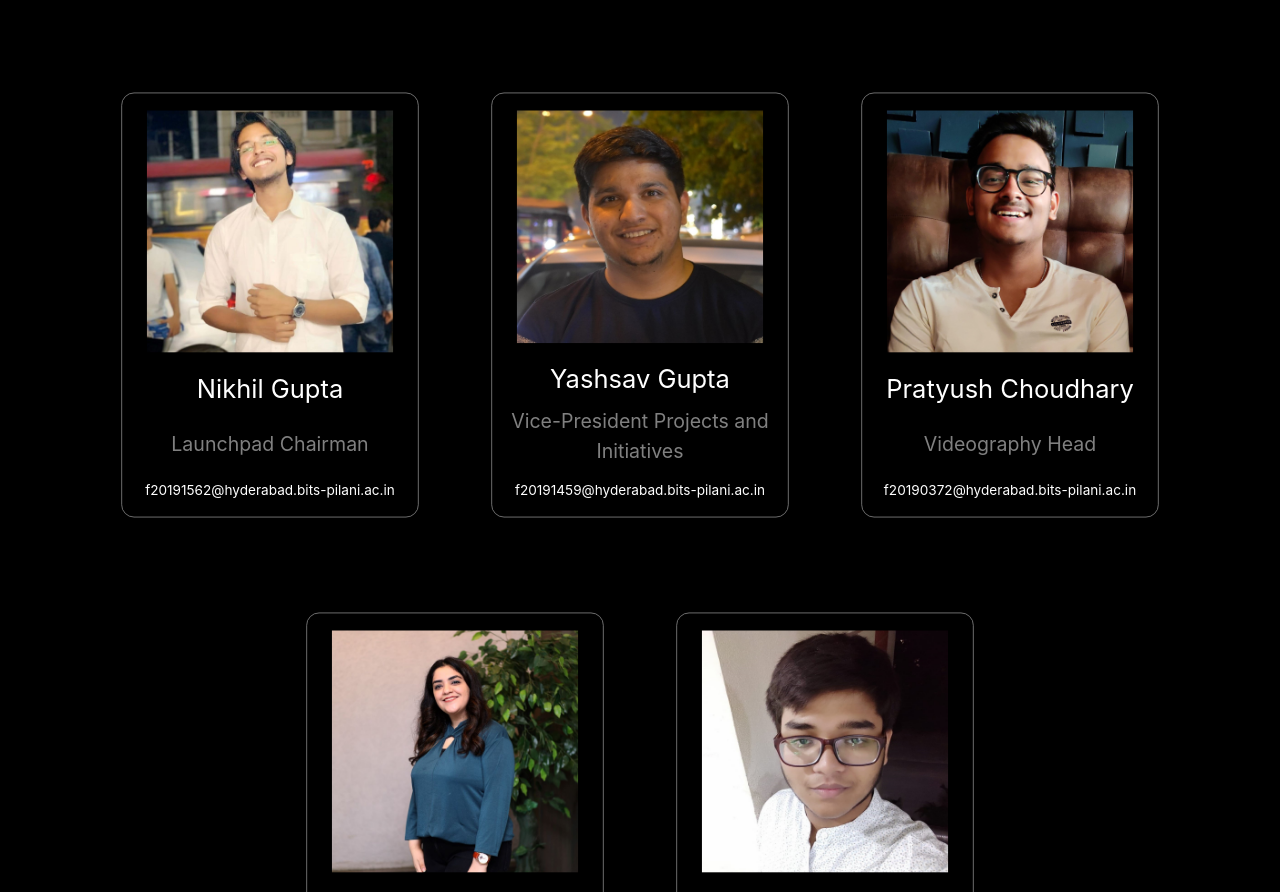
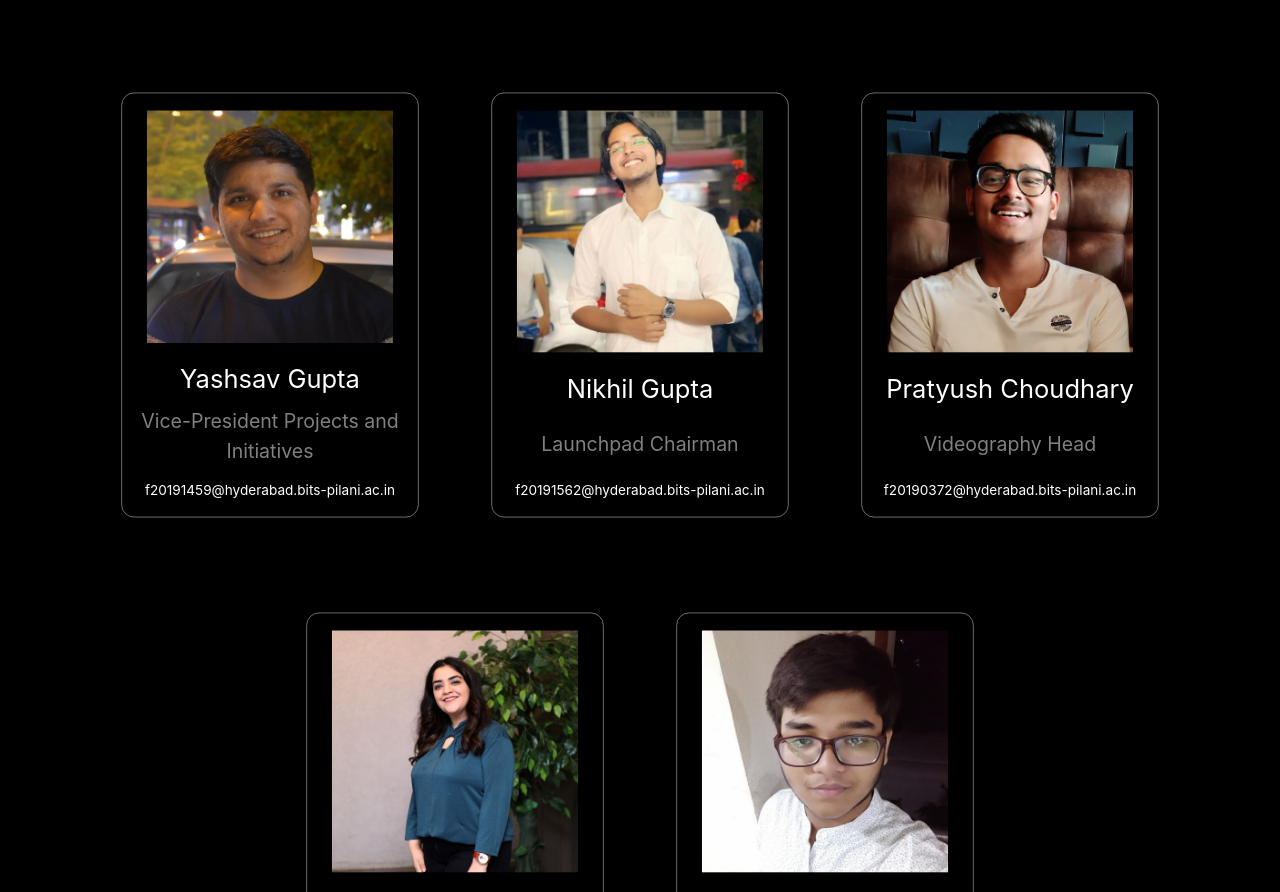
Before and after one commit to e-cell-bphc/Main-Website-new-, a Next.js app: page /about in a window 1280 px wide. Shown: the part 1019-1911 px from the top of the page. Built offline with nearby package versions, Linux system fonts and the light colour scheme.

Commit message:
about us positions and slack link

```diff
--- a/components/Navbar.js
+++ b/components/Navbar.js
@@ -28,7 +28,7 @@ export default function Navbar() {
             className={Navbarcss.button}
             target="_blank"
             rel="noopener noreferrer"
-            href="https://join.slack.com/t/entrepreneurial-mind1/shared_invite/zt-tzumg4dy-ENN8qV~UDcVDU34CV~FEJA"
+            href="https://join.slack.com/t/entrepreneurial-mind1/shared_invite/zt-ulz68kty-SF6tFkMYsxWaLiZkkksUgw"
           >
             Community
           </a>
--- a/components/about_us/aboutuscards.js
+++ b/components/about_us/aboutuscards.js
@@ -42,20 +42,20 @@ export default function Aboutus() {
       email: "f20190866@hyderabad.bits-pilani.ac.in",
     },
     {
+      id: 4,
+      src: Yashsav,
+      name: "Yashsav Gupta",
+      classy: "positionlong",
+      position: "Vice-President Projects and Initiatives",
+      email: "f20191459@hyderabad.bits-pilani.ac.in",
+    },
+    {
       id: 3,
       src: nikhil,
       name: "Nikhil Gupta",
       classy: "position",
       position: "Launchpad Chairman",
       email: "f20191562@hyderabad.bits-pilani.ac.in",
-    },
-    {
-      id: 4,
-      src: Yashsav,
-      name: "Yashsav Gupta",
-      classy: "positionlong",
-      position: "Vice-President Projects and Initiatives",
-      email: "f20191459@hyderabad.bits-pilani.ac.in",
     },
     {
       id: 5,
```
